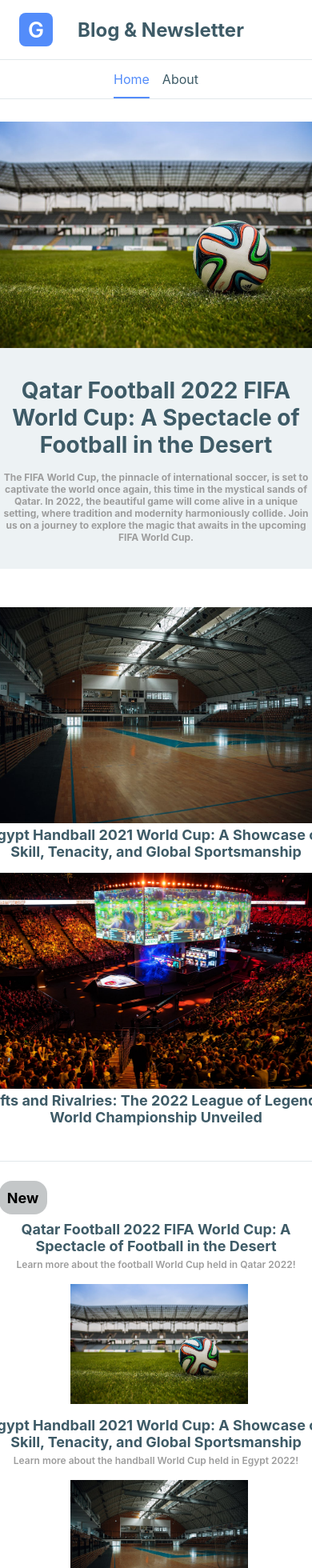
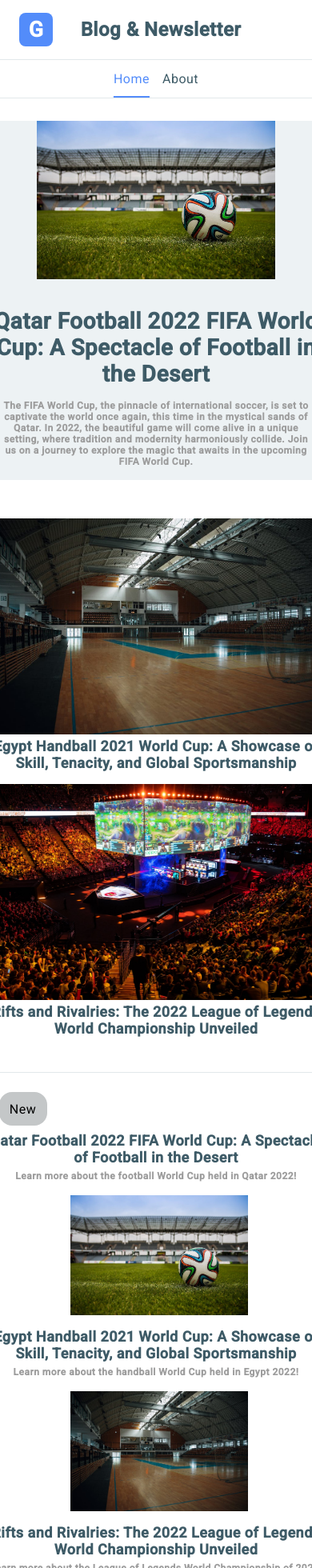
Before and after one commit to ggoran8/blog, a React (Create React App) app: page / in a window 390 px wide. Shown: the top 1960 px of the page at 80% size. Built offline with nearby package versions, Linux system fonts and the light colour scheme.

Commit message:
blog - font and media changes

```diff
--- a/public/index.html
+++ b/public/index.html
@@ -10,6 +10,10 @@
 			content="Web site created using create-react-app"
 		/>
 		<link rel="apple-touch-icon" href="%PUBLIC_URL%/logo192.png" />
+		<link
+			href="https://fonts.googleapis.com/css2?family=Inconsolata&family=Roboto:wght@400;500&display=swap"
+			rel="stylesheet"
+		/>
 		<!--
       manifest.json provides metadata used when your web app is installed on a
       user's mobile device or desktop. See https://developers.google.com/web/fundamentals/web-app-manifest/
--- a/src/index.css
+++ b/src/index.css
@@ -6,9 +6,9 @@
 
 body {
 	margin: 0;
-	font-family: -apple-system, BlinkMacSystemFont, 'Segoe UI', 'Roboto', 'Oxygen',
-		'Ubuntu', 'Cantarell', 'Fira Sans', 'Droid Sans', 'Helvetica Neue',
-		sans-serif;
+	font-family: 'Inconsolata', monospace;
+	font-family: 'Roboto', sans-serif;
+	letter-spacing: 0.5px;
 	-webkit-font-smoothing: antialiased;
 	-moz-osx-font-smoothing: grayscale;
 }
--- a/src/pages/content/Content.module.css
+++ b/src/pages/content/Content.module.css
@@ -21,3 +21,12 @@
 	height: auto;
 	padding: 16px 0;
 }
+
+@media (max-width: 425px) {
+	.blogArticle {
+		width: 80%;
+		text-align: justify;
+		padding: 24px 0;
+		color: rgb(62, 91, 103);
+	}
+}
--- a/src/pages/content/HandballWorldCup.jsx
+++ b/src/pages/content/HandballWorldCup.jsx
@@ -1,7 +1,7 @@
 import React from 'react';
 import Layout from '../../fragments/Layout';
 import styles from './Content.module.css';
-import fbworldcup from '../../components/assets/pictures/fbworldcup.jpg';
+import handball from '../../components/assets/pictures/handball.jpeg';
 
 const HandballWorldCup = () => {
 	return (
@@ -11,7 +11,7 @@
 					Egypt 2021 World Cup: A Showcase of Skill, Tenacity, and Global
 					Sportsmanship
 				</h1>
-				<img className={styles.pageImage} src={fbworldcup} alt='' />
+				<img className={styles.pageImage} src={handball} alt='' />
 				<section>
 					<h2>Introduction</h2>
 					<section>
--- a/src/pages/content/LoLWorlds.jsx
+++ b/src/pages/content/LoLWorlds.jsx
@@ -1,7 +1,7 @@
 import React from 'react';
 import Layout from '../../fragments/Layout';
 import styles from './Content.module.css';
-import fbworldcup from '../../components/assets/pictures/fbworldcup.jpg';
+import lolworlds from '../../components/assets/pictures/lolworlds.jpg';
 
 const LoLWorlds = () => {
 	return (
@@ -11,7 +11,7 @@
 					Rifts and Rivalries: The 2022 League of Legends World Championship
 					Unveiled
 				</h1>
-				<img className={styles.pageImage} src={fbworldcup} alt='' />
+				<img className={styles.pageImage} src={lolworlds} alt='' />
 				<h2>Introduction</h2>
 				<section>
 					In the dynamic realm of esports, 2022 will forever be etched in the
--- a/src/pages/frontpage/About.jsx
+++ b/src/pages/frontpage/About.jsx
@@ -8,24 +8,24 @@
 			<div className={styles.aboutPage}>
 				<h1 className={styles.aboutPageH1}>Welcome to My blog!</h1>
 				<div className={styles.aboutPageParagraph}>
-					<div>
+					<p className={styles.aboutPageParagraph}>
 						Are you a die-hard sports enthusiast, or perhaps you're just dipping
 						your toes into the exciting world of athletics? Look no further!
-					</div>
-					<div>
+					</p>
+					<p className={styles.aboutPageParagraph}>
 						My blog is your go-to destination for all things sports-related.
 						From in-depth analyses of your favorite teams and players to the
 						latest updates on major sporting events, we've got you covered.
-					</div>
-					<div>
+					</p>
+					<p className={styles.aboutPageParagraph}>
 						Join us on a journey through the exhilarating realm of sports, where
 						passion and fandom converge to celebrate the games we love.
-					</div>
-					<div>
+					</p>
+					<p className={styles.aboutPageParagraph}>
 						Whether you're a fan of soccer, basketball, football, or any other
 						sport, our blog is your ultimate source for news, insights, and the
 						thrill of the game.
-					</div>
+					</p>
 				</div>
 			</div>
 		</Layout>
--- a/src/pages/frontpage/FrontPage.module.css
+++ b/src/pages/frontpage/FrontPage.module.css
@@ -13,7 +13,7 @@
 	height: auto;
 }
 
-p {
+.mainPageTitleParagraph {
 	font-size: 18px;
 	font-weight: 700;
 	padding-bottom: 16px;
@@ -131,18 +131,113 @@
 .aboutPageParagraph {
 	font-size: 19px;
 	line-height: 1.1;
+	padding-bottom: 16px;
+}
+
+@media (max-width: 1024px) {
+	.mainPage {
+		grid-template-areas: 'content';
+		grid-template-columns: 1024px;
+	}
+
+	.testImage {
+		width: 70%;
+		height: auto;
+	}
+
+	.mainLeftImage {
+		width: 50%;
+		height: auto;
+	}
+
+	.mobileRemoved div:first-of-type {
+		display: none;
+	}
+
+	.secondSection {
+		order: -1;
+	}
+
+	.mainPageSecondPart {
+		grid-template-areas: 'content';
+		grid-template-columns: 1024px;
+	}
+
+	.annoying {
+		flex-direction: column;
+		align-items: center;
+		text-align: center;
+	}
+
+	.letterNav {
+		display: flex;
+		justify-content: center;
+	}
+
+	.secondPartParagraph {
+		font-size: 15px;
+		padding: 0 4px;
+	}
+
+	.aboutPage {
+		width: 80%;
+	}
+}
+
+@media (max-width: 768px) {
+	.mainPage {
+		grid-template-areas: 'content';
+		grid-template-columns: 768px;
+	}
+
+	.testImage {
+		width: 70%;
+		height: auto;
+	}
+
+	.mainLeftImage {
+		width: 50%;
+		height: auto;
+	}
+
+	.mobileRemoved div:first-of-type {
+		display: none;
+	}
+
+	.secondSection {
+		order: -1;
+	}
+
+	.mainPageSecondPart {
+		grid-template-areas: 'content';
+		grid-template-columns: 768px;
+	}
+
+	.annoying {
+		flex-direction: column;
+		align-items: center;
+		text-align: center;
+	}
+
+	.letterNav {
+		display: flex;
+		justify-content: center;
+	}
+
+	.secondPartParagraph {
+		font-size: 15px;
+		padding: 0 4px;
+	}
+
+	.aboutPage {
+		width: 80%;
+	}
 }
 
 @media (max-width: 425px) {
 	.mainPage {
-		display: grid;
 		grid-template-areas: 'content';
 		grid-template-columns: 425px;
-		justify-content: center;
-		width: 100%;
-		gap: 20px;
-		padding: 24px 0 0 0;
-		text-align: center;
 	}
 
 	.mainLeftImage {
@@ -159,33 +254,17 @@
 	}
 
 	.mainPageSecondPart {
-		display: grid;
 		grid-template-areas: 'content';
 		grid-template-columns: 425px;
-		justify-content: center;
-		gap: 20px;
-		padding: 24px 0 0 0;
-		text-align: center;
-		border-top: 1px solid rgb(226, 232, 235);
-	}
-
-	.imageRightSide {
-		padding-left: 8px;
-		width: 230px;
 	}
 
 	.annoying {
-		display: flex;
 		flex-direction: column;
-		justify-content: center;
 		align-items: center;
 		text-align: center;
 	}
 
 	.letterNav {
-		font-size: 32px;
-		font-weight: 600;
-		padding-bottom: 16px;
 		display: flex;
 		justify-content: center;
 	}
@@ -194,4 +273,96 @@
 		font-size: 15px;
 		padding: 0 4px;
 	}
+
+	.aboutPage {
+		width: 80%;
+	}
 }
+
+@media (max-width: 375px) {
+	.mainPage {
+		grid-template-areas: 'content';
+		grid-template-columns: 375px;
+	}
+
+	.mainLeftImage {
+		width: 100%;
+		height: 220px;
+	}
+
+	.mobileRemoved div:first-of-type {
+		display: none;
+	}
+
+	.secondSection {
+		order: -1;
+	}
+
+	.mainPageSecondPart {
+		grid-template-areas: 'content';
+		grid-template-columns: 375px;
+	}
+
+	.annoying {
+		flex-direction: column;
+		align-items: center;
+		text-align: center;
+	}
+
+	.letterNav {
+		display: flex;
+		justify-content: center;
+	}
+
+	.secondPartParagraph {
+		padding: 0 4px;
+	}
+
+	.aboutPage {
+		width: 80%;
+	}
+}
+
+@media (max-width: 320px) {
+	.mainPage {
+		grid-template-areas: 'content';
+		grid-template-columns: 320px;
+	}
+
+	.mainLeftImage {
+		width: 100%;
+		height: 200px;
+	}
+
+	.mobileRemoved div:first-of-type {
+		display: none;
+	}
+
+	.secondSection {
+		order: -1;
+	}
+
+	.mainPageSecondPart {
+		grid-template-areas: 'content';
+		grid-template-columns: 320px;
+	}
+
+	.annoying {
+		flex-direction: column;
+		align-items: center;
+		text-align: center;
+	}
+
+	.letterNav {
+		display: flex;
+		justify-content: center;
+	}
+
+	.secondPartParagraph {
+		padding: 0 4px;
+	}
+
+	.aboutPage {
+		width: 80%;
+	}
+}
--- a/src/pages/frontpage/Home.jsx
+++ b/src/pages/frontpage/Home.jsx
@@ -12,7 +12,7 @@
 					<div>
 						<Link to='/footballworldcup'>
 							<img className={styles.mainLeftImage} src={football} alt='a' />
-							<p>
+							<p className={styles.mainPageTitleParagraph}>
 								Qatar Football 2022 FIFA World Cup: A Spectacle of Football in
 								the Desert
 							</p>
@@ -21,7 +21,7 @@
 					<div>
 						<Link to='/handballworldcup'>
 							<img className={styles.mainLeftImage} src={handball} alt='a' />
-							<p>
+							<p className={styles.mainPageTitleParagraph}>
 								Egypt Handball 2021 World Cup: A Showcase of Skill, Tenacity,
 								and Global Sportsmanship
 							</p>
@@ -30,7 +30,7 @@
 					<div>
 						<Link to='/lolworlds'>
 							<img className={styles.mainLeftImage} src={lolworlds} alt='a' />
-							<p>
+							<p className={styles.mainPageTitleParagraph}>
 								Rifts and Rivalries: The 2022 League of Legends World
 								Championship Unveiled
 							</p>
@@ -63,7 +63,7 @@
 					<div className={styles.testDiv}>
 						<Link to='/footballworldcup'>
 							<div className={styles.annoying}>
-								<p>
+								<p className={styles.mainPageTitleParagraph}>
 									Qatar Football 2022 FIFA World Cup: A Spectacle of Football in
 									the Desert
 									<br />
@@ -78,7 +78,7 @@
 					<div className={styles.testDiv}>
 						<Link to='/handballworldcup'>
 							<div className={styles.annoying}>
-								<p>
+								<p className={styles.mainPageTitleParagraph}>
 									Egypt Handball 2021 World Cup: A Showcase of Skill, Tenacity,
 									and Global Sportsmanship
 									<br />
@@ -93,7 +93,7 @@
 					<div className={styles.testDiv}>
 						<Link to='/lolworlds'>
 							<div className={styles.annoying}>
-								<p>
+								<p className={styles.mainPageTitleParagraph}>
 									Rifts and Rivalries: The 2022 League of Legends World
 									Championship Unveiled
 									<br />
```
Lines whose indentation alone changed are shown as unchanged.
